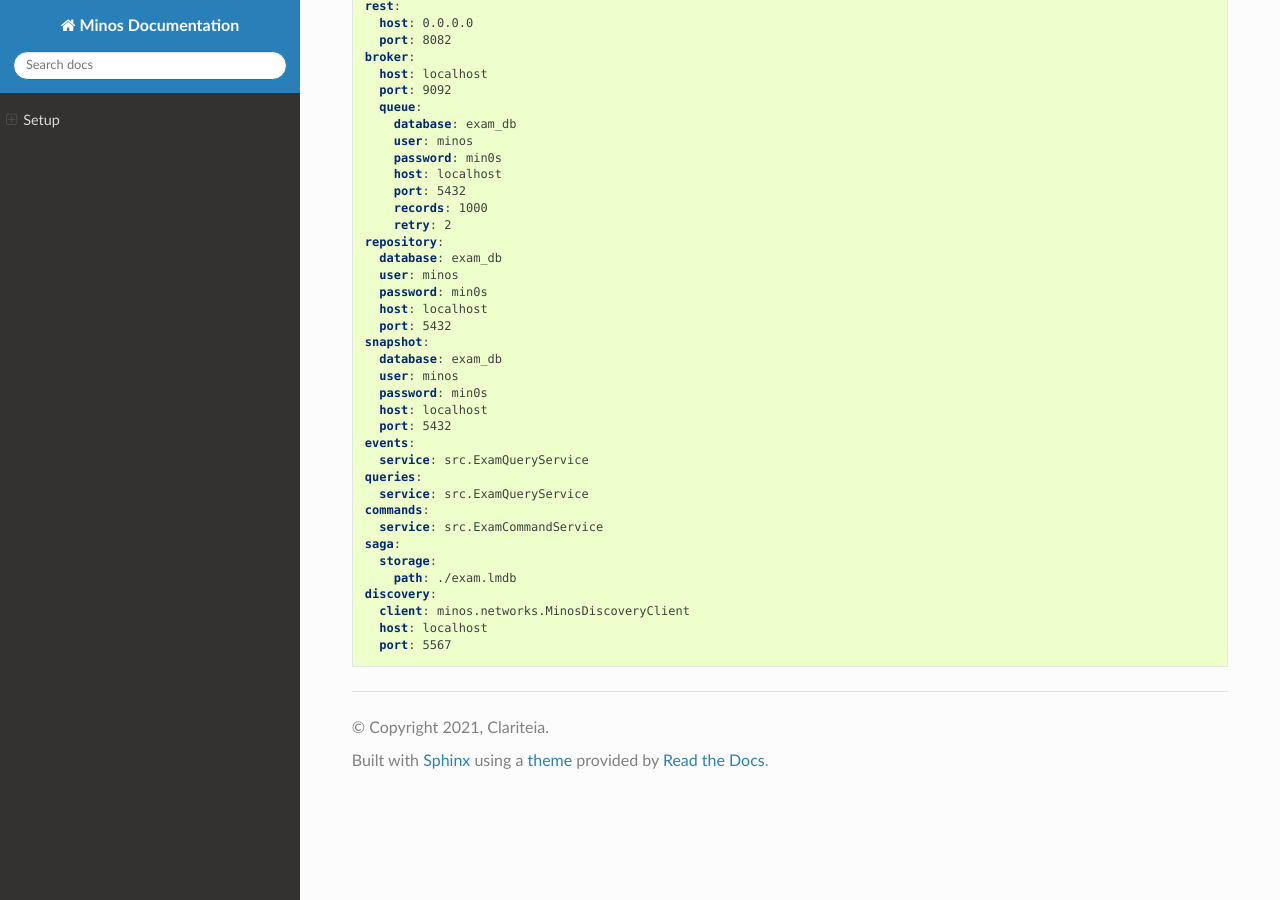
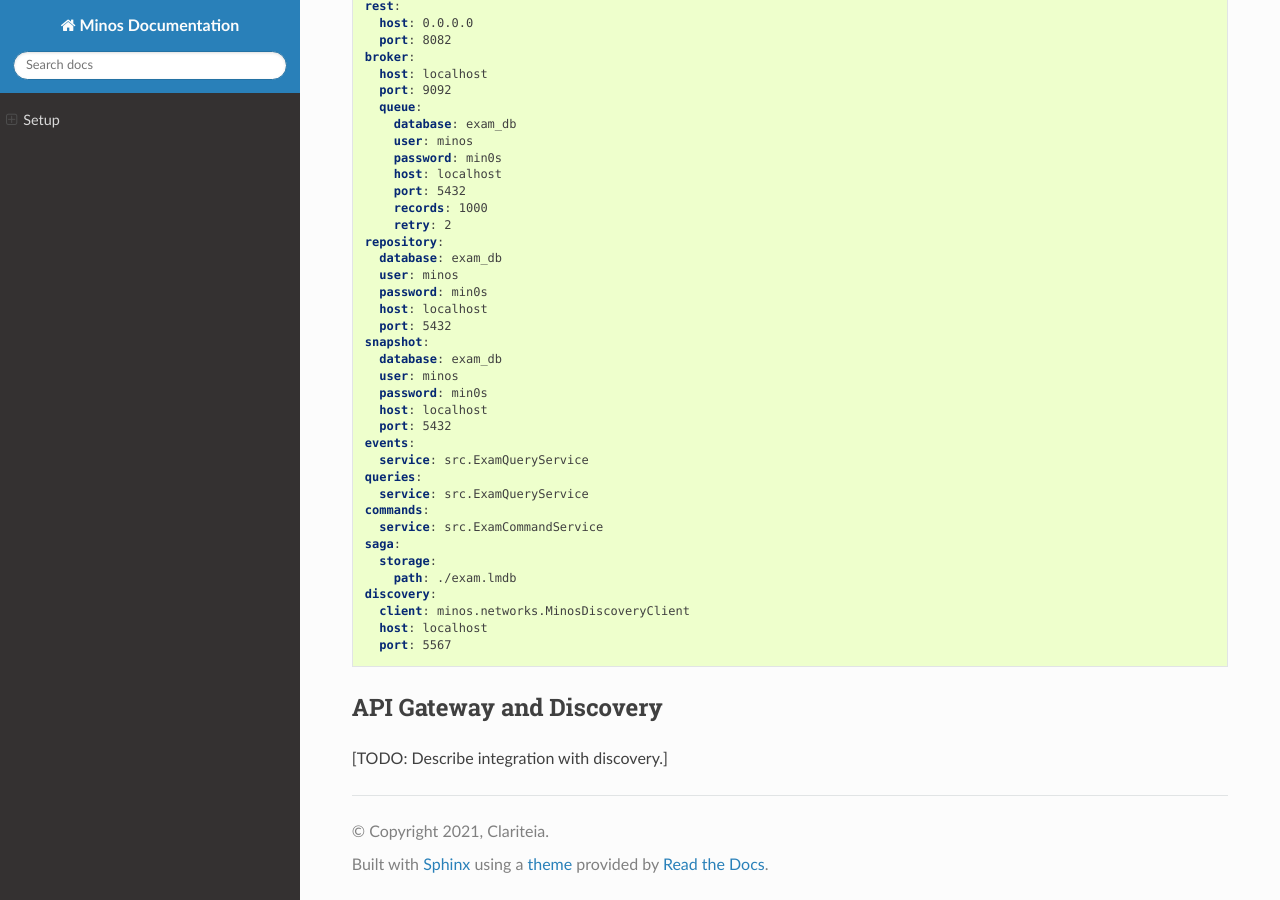
Before and after one commit to Clariteia/minos-documentation, a Sphinx documentation site: the page built from docs/quickstart/setup.md, in a window 1280 px wide and 900 px high, scrolled down 3746 px. Built offline with Sphinx 7.4.7 and the Read the Docs theme 2.0.0, drawn with Linux system fonts in a browser that asks for light colours.

Commit message:
* Add api gateway section.

````diff
--- a/docs/quickstart/setup.md
+++ b/docs/quickstart/setup.md
@@ -208,3 +208,7 @@ discovery:
   host: localhost
   port: 5567
 ```
+
+## API Gateway and Discovery
+
+[TODO: Describe integration with discovery.]
````
